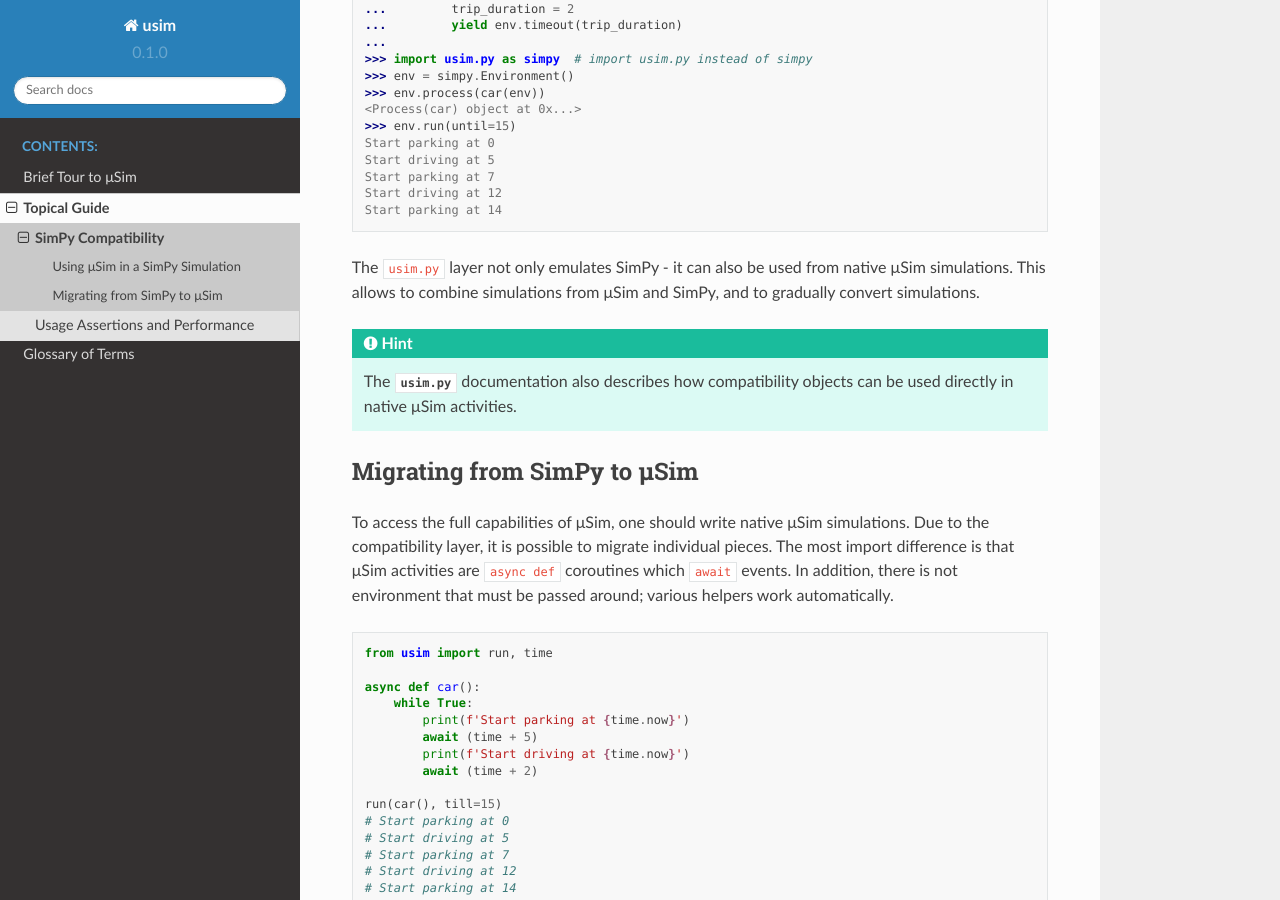
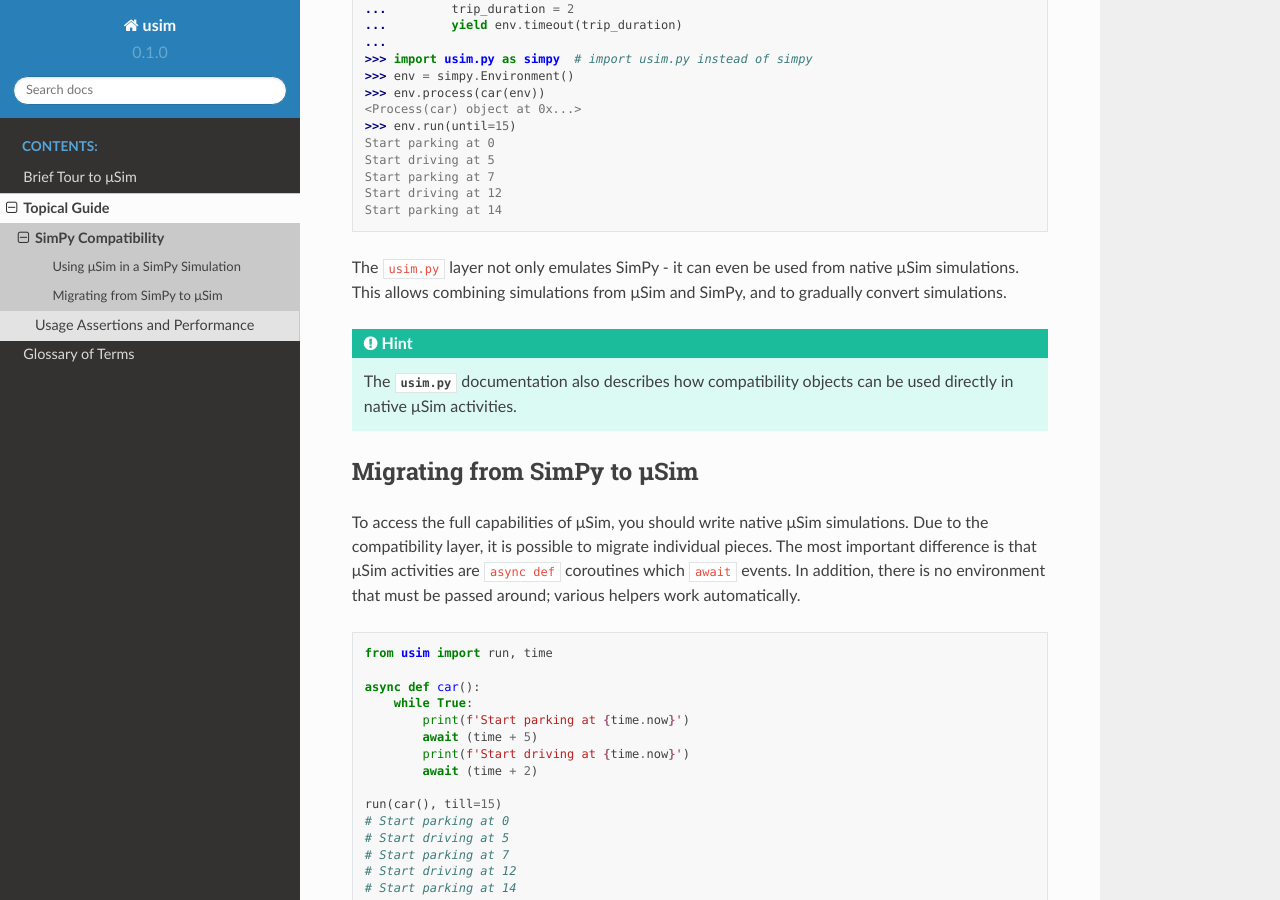
Before and after one commit to MaineKuehn/usim, a Sphinx documentation site: the page built from docs/source/topics/simpy.rst, in a window 1280 px wide and 900 px high, scrolled down 1033 px. Built offline with Sphinx 7.4.7 and the Read the Docs theme 2.0.0, drawn with Linux system fonts in a browser that asks for light colours; formulas are drawn with MathJax 3; pages that are not in the unit, such as notebooks, are missing from menus; some of the changed text lies outside the part shown.

Commit message:
Apply doc/comment suggestions from code review
Co-Authored-By: Eileen Kuehn <eileen.kuehn@kit.edu>

```diff
--- a/docs/index.rst
+++ b/docs/index.rst
@@ -3,7 +3,7 @@
    You can adapt this file completely to your liking, but it should at least
    contain the root `toctree` directive.
 
-μSim - lightweight concurrent Simulations
+μSim - Lightweight Concurrent Simulations
 =========================================
 
 .. toctree::
@@ -22,7 +22,7 @@
 
 Using the ``async``/``await`` capabilities of Python3,
 μSim allows you to both quickly and reliably build simulations,
-no matter if they are small and simple or large and complex.
+no matter if they are small and simple, or large and complex.
 
 .. code:: python3
 
--- a/docs/source/topics/simpy.rst
+++ b/docs/source/topics/simpy.rst
@@ -64,8 +64,8 @@
     Start driving at 12
     Start parking at 14
 
-The ``usim.py`` layer not only emulates SimPy - it can also be used from native
-μSim simulations. This allows to combine simulations from μSim and SimPy, and
+The ``usim.py`` layer not only emulates SimPy - it can even be used from native
+μSim simulations. This allows combining simulations from μSim and SimPy, and
 to gradually convert simulations.
 
 .. hint::
@@ -76,10 +76,10 @@
 Migrating from SimPy to μSim
 ----------------------------
 
-To access the full capabilities of μSim, one should write native μSim simulations.
+To access the full capabilities of μSim, you should write native μSim simulations.
 Due to the compatibility layer, it is possible to migrate individual pieces.
-The most import difference is that μSim activities are ``async def`` coroutines
-which ``await`` events. In addition, there is not environment that must be passed
+The most important difference is that μSim activities are ``async def`` coroutines
+which ``await`` events. In addition, there is no environment that must be passed
 around; various helpers work automatically.
 
 .. code:: python3
```
Also changed, not shown: other parts of docs/index.rst (+1 -1 lines), other parts of docs/source/topics/simpy.rst (+1 -1 lines), 4 other files.
